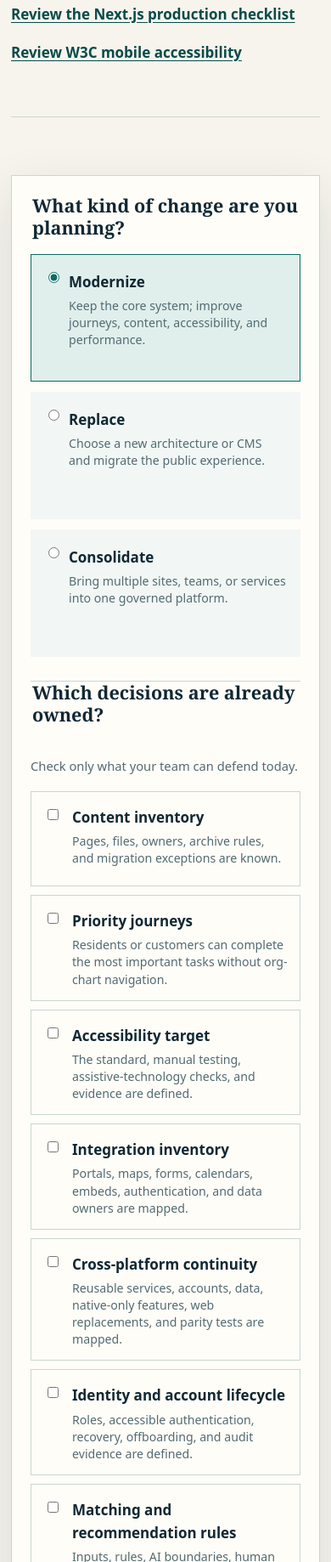
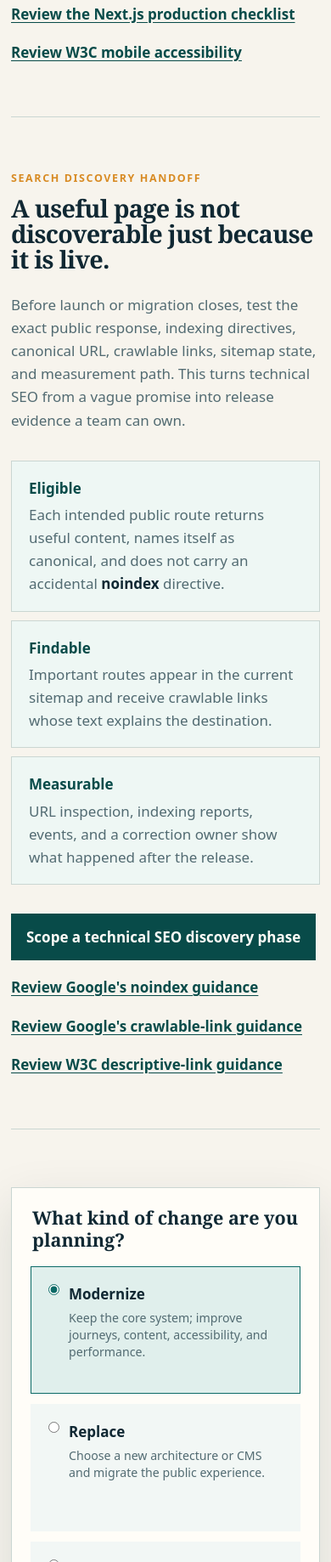
Before and after one commit to Evolved-Designs/public-website-rebuild-scope-planner, a website: page index.html in a window 390 px wide. Shown: the part 8083-9921 px from the top of the page at 85% size. Drawn offline with Linux system fonts and the light colour scheme.

Commit message:
Add indexability discovery handoff

```diff
--- a/app.js
+++ b/app.js
@@ -7,6 +7,7 @@ export const decisions = Object.freeze([
   ['identity', 'Define account roles, accessible authentication, recovery, offboarding, and audit evidence.'],
   ['matching', 'Document matching inputs, rules, AI boundaries, human review, error handling, and user recourse.'],
   ['migration', 'Specify URL migration, redirects, document treatment, and historical-content rules.'],
+  ['indexability', 'Verify every intended public route can be crawled, indexed, linked, canonicalized, and measured after launch.'],
   ['search', 'Define on-site search, analytics events, findability, reporting, and decision owners.'],
   ['security', 'Set hosting, updates, access, privacy, recovery, and incident-response boundaries.'],
   ['stewardship', 'Assign content owners, review dates, archive rules, training, and post-launch measurement.'],
@@ -19,7 +20,7 @@ export const decisions = Object.freeze([
 export function scopeSignal(selected = []) {
   const complete = new Set(selected).size;
   if (complete <= 4) return { band: 'discovery', label: 'Discovery needed', cta: 'Scope a paid discovery phase' };
-  if (complete <= 11) return { band: 'definition', label: 'Scope definition', cta: 'Stress-test the rebuild brief' };
+  if (complete <= 12) return { band: 'definition', label: 'Scope definition', cta: 'Stress-test the rebuild brief' };
   return { band: 'acceptance', label: 'Acceptance planning', cta: 'Compare implementation approaches' };
 }
 
@@ -66,7 +67,7 @@ export function briefText(rebuild = 'modernize', selected = []) {
   const signal = scopeSignal(selected);
   const phase = phaseCopy(selected);
   const priorities = nextGaps(selected).map((gap, index) => `${index + 1}. ${gap}`).join('\n');
-  return `Public website rebuild first-phase brief\n\nChange type: ${rebuild}\nReadiness: ${signal.label} (${new Set(selected).size}/15 decisions owned)\nFirst phase: ${phase.heading}\nWhy: ${phase.summary}\nNext controls:\n${priorities || '1. Keep the decision owners and acceptance evidence current through launch.'}\n\nThis is a scope signal, not a price estimate.`;
+  return `Public website rebuild first-phase brief\n\nChange type: ${rebuild}\nReadiness: ${signal.label} (${new Set(selected).size}/${decisions.length} decisions owned)\nFirst phase: ${phase.heading}\nWhy: ${phase.summary}\nNext controls:\n${priorities || '1. Keep the decision owners and acceptance evidence current through launch.'}\n\nThis is a scope signal, not a price estimate.`;
 }
 
 function init() {
@@ -89,7 +90,7 @@ function init() {
     const values = selected();
     const signal = scopeSignal(values);
     const copyForPhase = phaseCopy(values);
-    score.textContent = `${new Set(values).size}/15`;
+    score.textContent = `${new Set(values).size}/${decisions.length}`;
     band.textContent = signal.label;
     phase.textContent = copyForPhase.heading;
     summary.textContent = copyForPhase.summary;
--- a/index.html
+++ b/index.html
@@ -173,6 +173,25 @@
       </div>
     </section>
 
+    <section class="discovery-path shell" aria-labelledby="discovery-title">
+      <div class="discovery-intro">
+        <p class="eyebrow">Search discovery handoff</p>
+        <h2 id="discovery-title">A useful page is not discoverable just because it is live.</h2>
+        <p>Before launch or migration closes, test the exact public response, indexing directives, canonical URL, crawlable links, sitemap state, and measurement path. This turns technical SEO from a vague promise into release evidence a team can own.</p>
+      </div>
+      <div class="discovery-checks" aria-label="Search discovery readiness checks">
+        <article><strong>Eligible</strong><span>Each intended public route returns useful content, names itself as canonical, and does not carry an accidental <code>noindex</code> directive.</span></article>
+        <article><strong>Findable</strong><span>Important routes appear in the current sitemap and receive crawlable links whose text explains the destination.</span></article>
+        <article><strong>Measurable</strong><span>URL inspection, indexing reports, events, and a correction owner show what happened after the release.</span></article>
+      </div>
+      <div class="discovery-action">
+        <a class="button" href="https://evolveddesigns.net/contact-us/?utm_source=github_pages&amp;utm_medium=owned_tool&amp;utm_campaign=rebuild_scope_planner&amp;utm_content=search_discovery_path">Scope a technical SEO discovery phase</a>
+        <a href="https://developers.google.com/search/docs/crawling-indexing/block-indexing">Review Google's noindex guidance</a>
+        <a href="https://developers.google.com/search/docs/crawling-indexing/links-crawlable">Review Google's crawlable-link guidance</a>
+        <a href="https://www.w3.org/WAI/WCAG22/Techniques/general/G91">Review W3C descriptive-link guidance</a>
+      </div>
+    </section>
+
     <section class="planner shell" aria-label="Website rebuild scope planner">
       <form class="panel choices" data-planner>
         <fieldset class="rebuild-type">
@@ -193,6 +212,7 @@
           <label><input type="checkbox" value="identity"><span><strong>Identity and account lifecycle</strong><small>Roles, accessible authentication, recovery, offboarding, and audit evidence are defined.</small></span></label>
           <label><input type="checkbox" value="matching"><span><strong>Matching and recommendation rules</strong><small>Inputs, rules, AI boundaries, human review, error handling, and user recourse are documented.</small></span></label>
           <label><input type="checkbox" value="migration"><span><strong>Migration and redirects</strong><small>URL changes, redirects, document handling, and historical content rules are specified.</small></span></label>
+          <label><input type="checkbox" value="indexability"><span><strong>Indexability and discovery</strong><small>Public responses, robots directives, canonicals, crawlable links, sitemap coverage, and post-launch checks are owned.</small></span></label>
           <label><input type="checkbox" value="search"><span><strong>Search and measurement</strong><small>Findability, on-site search, analytics events, and reporting decisions have owners.</small></span></label>
           <label><input type="checkbox" value="security"><span><strong>Security and privacy</strong><small>Hosting, updates, access, data collection, retention, recovery, and incident paths are defined.</small></span></label>
           <label><input type="checkbox" value="stewardship"><span><strong>Content stewardship</strong><small>Editorial owners, review dates, archive rules, training, and post-launch measures are assigned.</small></span></label>
@@ -205,7 +225,7 @@
 
       <aside class="panel output" aria-live="polite">
         <p class="eyebrow">Your scope signal</p>
-        <div class="score"><strong data-score>0/15</strong><span data-band>Discovery needed</span></div>
+        <div class="score"><strong data-score>0/16</strong><span data-band>Discovery needed</span></div>
         <h2 data-phase>Start with an inventory and decision workshop.</h2>
         <p data-summary>A vendor cannot responsibly price the unknowns yet. First identify content, journeys, integrations, and decision owners.</p>
         <div class="next-block">
--- a/styles.css
+++ b/styles.css
@@ -74,6 +74,15 @@ h2 { font: 800 clamp(1.8rem, 4vw, 3rem)/1.05 Georgia, "Times New Roman", serif;
 .continuity-checks span { color: var(--muted); }
 .continuity-action { grid-column: 1 / -1; display: flex; flex-wrap: wrap; gap: 18px 24px; align-items: center; }
 .continuity-action > a:not(.button) { font-weight: 750; }
+.discovery-path { display: grid; grid-template-columns: .82fr 1.18fr; gap: 34px 68px; padding-block: 62px; border-bottom: 1px solid var(--line); }
+.discovery-intro p:last-child { margin-bottom: 0; color: var(--muted); }
+.discovery-checks { display: grid; gap: 10px; }
+.discovery-checks article { display: grid; grid-template-columns: 110px 1fr; gap: 16px; padding: 18px 20px; background: #eef7f4; border: 1px solid var(--line); }
+.discovery-checks strong { color: var(--teal-dark); }
+.discovery-checks span { color: var(--muted); }
+.discovery-checks code { font: inherit; font-weight: 750; color: var(--ink); }
+.discovery-action { grid-column: 1 / -1; display: flex; flex-wrap: wrap; gap: 18px 24px; align-items: center; }
+.discovery-action > a:not(.button) { font-weight: 750; }
 .planner { display: grid; grid-template-columns: minmax(0, 1.28fr) minmax(320px, .72fr); gap: 30px; align-items: start; padding-block: 68px; }
 .panel { background: var(--white); border: 1px solid var(--line); box-shadow: var(--shadow); }
 .choices { padding: 30px; }
@@ -116,11 +125,11 @@ input:focus-visible + span, .button:focus-visible { outline: 3px solid var(--amb
 footer { padding-block: 28px; color: #cedbd9; background: var(--ink); font-size: .86rem; }
 
 @media (max-width: 850px) {
-  .hero, .context, .arts-path, .event-path, .media-path, .portal-path, .continuity-path, .planner { grid-template-columns: 1fr; }
+  .hero, .context, .arts-path, .event-path, .media-path, .portal-path, .continuity-path, .discovery-path, .planner { grid-template-columns: 1fr; }
   .hero { gap: 38px; }
   .brief-card { max-width: 560px; }
   .source-row { grid-column: auto; }
-  .arts-action, .event-action, .media-action, .portal-action, .continuity-action { grid-column: auto; }
+  .arts-action, .event-action, .media-action, .portal-action, .continuity-action, .discovery-action { grid-column: auto; }
   .output { position: static; }
 }
 
@@ -130,7 +139,7 @@ footer { padding-block: 28px; color: #cedbd9; background: var(--ink); font-size:
   .hero { padding-block: 54px 64px; }
   h1 { font-size: clamp(2.55rem, 15vw, 4.2rem); }
   .rebuild-type, .decision-list { grid-template-columns: 1fr; }
-  .arts-checks article, .event-checks article, .media-checks article, .portal-checks article, .continuity-checks article { grid-template-columns: 1fr; gap: 4px; }
+  .arts-checks article, .event-checks article, .media-checks article, .portal-checks article, .continuity-checks article, .discovery-checks article { grid-template-columns: 1fr; gap: 4px; }
   .rebuild-type legend, .decision-list legend, .decision-list .hint { grid-column: auto; }
   .choices, .output { padding: 22px; }
   .acceptance { padding: 28px 22px; }
```
Also changed, not shown: tests/check.mjs (+8 -2 lines), README.md.
